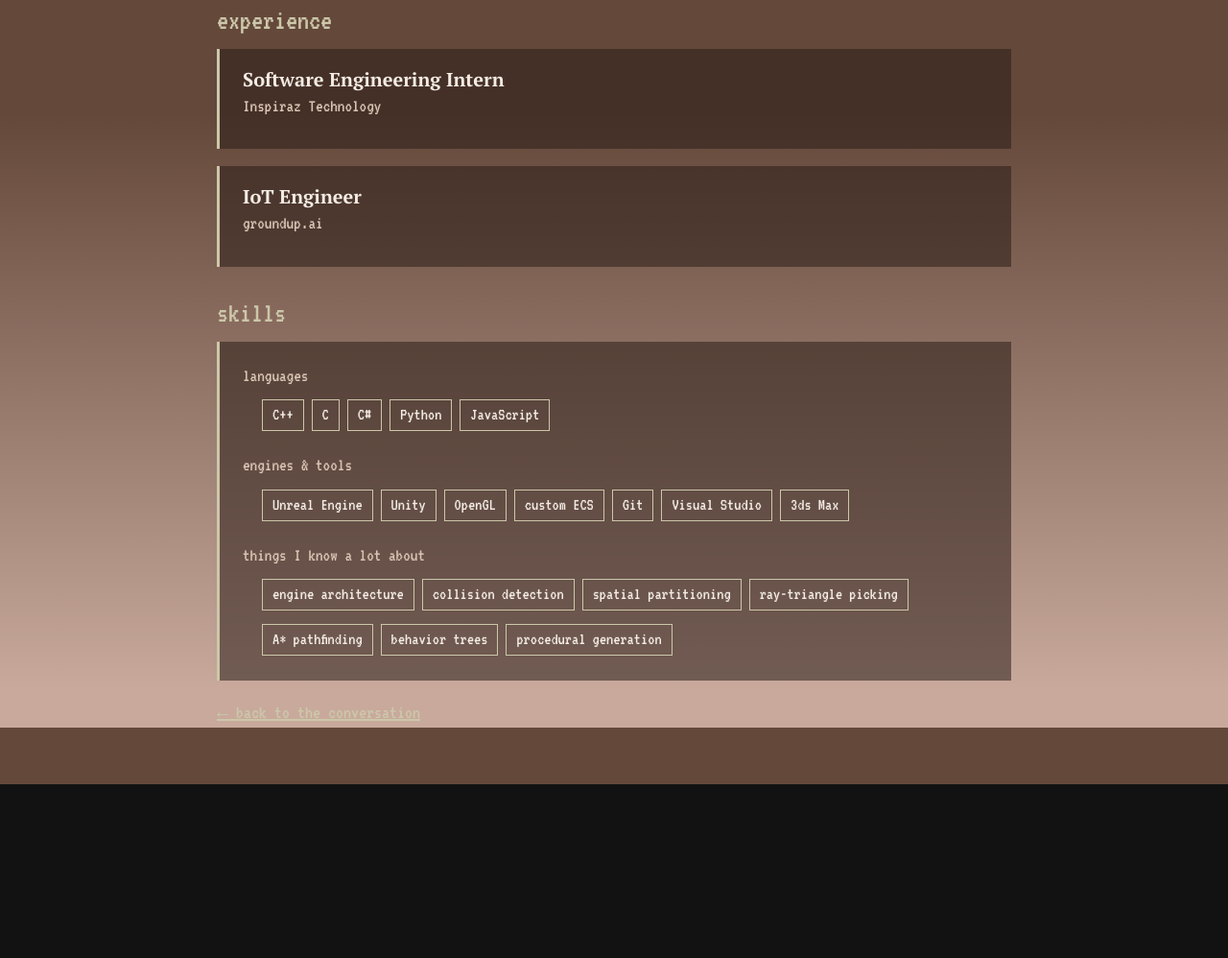
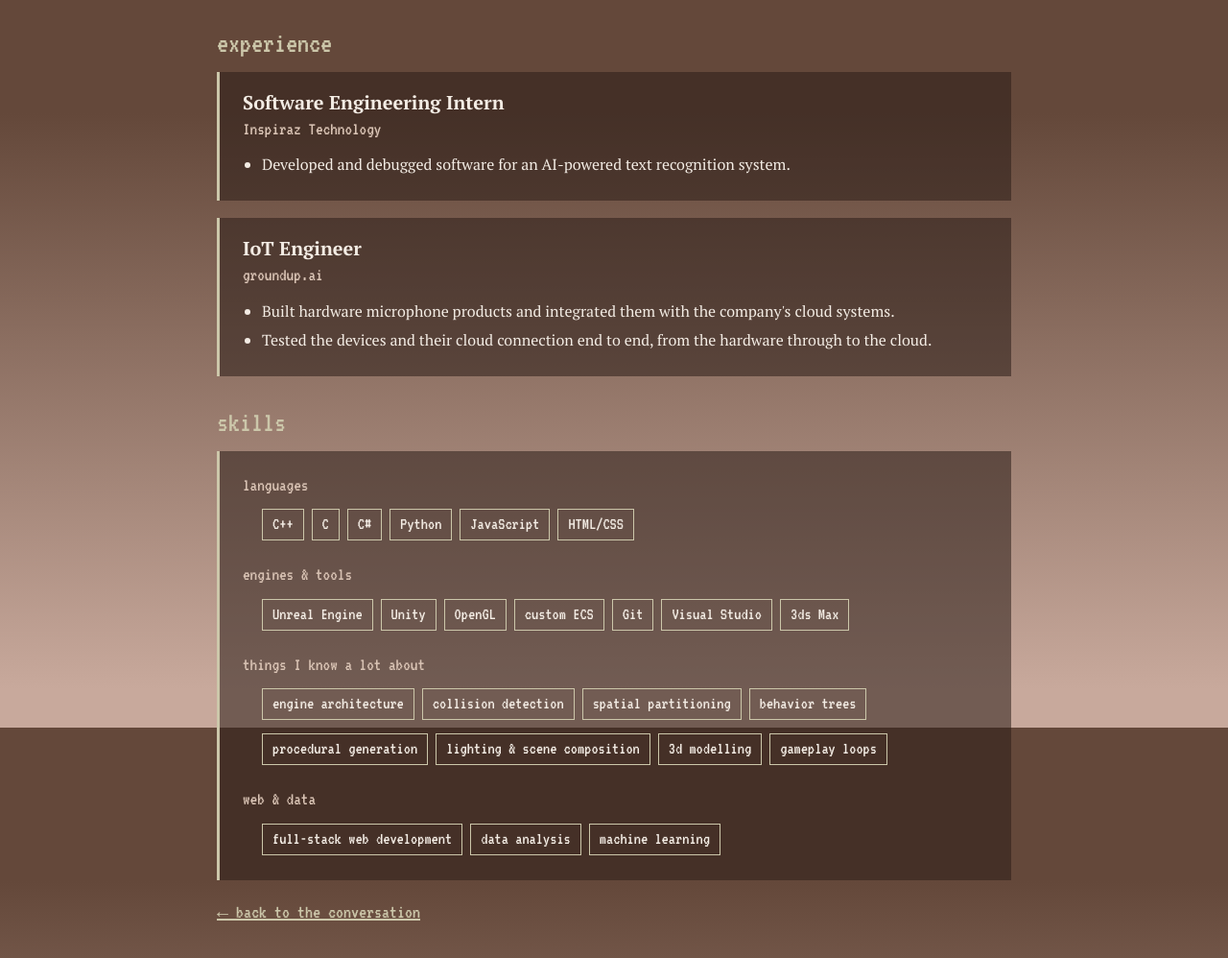
Before and after one commit to yasmintazi/yasmintazi.github.io, a plain HTML site: page about.html in a window 1280 px wide. Shown: the part 842-1840 px from the top of the page at 96% size. Before the commit the page ends 1659 px from the top, so only its background shows below. Drawn offline with nearby package versions, Linux system fonts and the light colour scheme.

Commit message:
updated about page

```diff
--- a/about.html
+++ b/about.html
@@ -46,8 +46,8 @@
             <p class="lede">computer science student, game developer, artist</p>
 
             <div class="panel">
-                <p>Hi, I'm Yasmin! I'm studying Computer Science in Interactive Media &amp; Game Development at DigiPen Institute of Technology Singapore. I like working on what's under the hood of a game: engine architecture, collision, and the tools that make building content less painful.</p>
-                <p>Before DigiPen I did a Diploma in Computer Engineering at Temasek Polytechnic, and worked as a software engineering intern at Inspiraz Technology and as an IoT engineer at groundup.ai. I speak English, Arabic and French.</p>
+                <p>Hi, I'm Yasmin! I'm studying Computer Science in Interactive Media &amp; Game Development at DigiPen Institute of Technology Singapore. What I love most is making games: programming the systems under the hood, like engine architecture and collision, modeling the 3D assets that go in them, and building websites like this one to show them off.</p>
+                <p>Before DigiPen I did a Diploma in Computer Engineering at Temasek Polytechnic, where I studied full-stack web development, data analysis and machine learning in Python, and worked as a software engineering intern at Inspiraz Technology and as an IoT engineer at groundup.ai. I speak English, Arabic and French.</p>
             </div>
 
             <h2>education</h2>
@@ -65,17 +65,24 @@
             <div class="panel">
                 <h3>Software Engineering Intern</h3>
                 <p class="meta">Inspiraz Technology</p>
+                <ul>
+                    <li>Developed and debugged software for an AI-powered text recognition system.</li>
+                </ul>
             </div>
             <div class="panel">
                 <h3>IoT Engineer</h3>
                 <p class="meta">groundup.ai</p>
+                <ul>
+                    <li>Built hardware microphone products and integrated them with the company's cloud systems.</li>
+                    <li>Tested the devices and their cloud connection end to end, from the hardware through to the cloud.</li>
+                </ul>
             </div>
 
             <h2>skills</h2>
             <div class="panel">
                 <p class="meta">languages</p>
                 <ul class="tags">
-                    <li>C++</li><li>C</li><li>C#</li><li>Python</li><li>JavaScript</li>
+                    <li>C++</li><li>C</li><li>C#</li><li>Python</li><li>JavaScript</li><li>HTML/CSS</li>
                 </ul>
                 <p class="meta" style="margin-top:16px">engines &amp; tools</p>
                 <ul class="tags">
@@ -85,7 +92,12 @@
                 <p class="meta" style="margin-top:16px">things I know a lot about</p>
                 <ul class="tags">
                     <li>engine architecture</li><li>collision detection</li><li>spatial partitioning</li>
-                    <li>ray-triangle picking</li><li>A* pathfinding</li><li>behavior trees</li><li>procedural generation</li>
+                    <li>behavior trees</li><li>procedural generation</li><li>lighting &amp; scene composition</li><li>3d modelling</li>
+                    <li>gameplay loops</li>
+                </ul>
+                <p class="meta" style="margin-top:16px">web &amp; data</p>
+                <ul class="tags">
+                    <li>full-stack web development</li><li>data analysis</li><li>machine learning</li>
                 </ul>
             </div>
 
```
